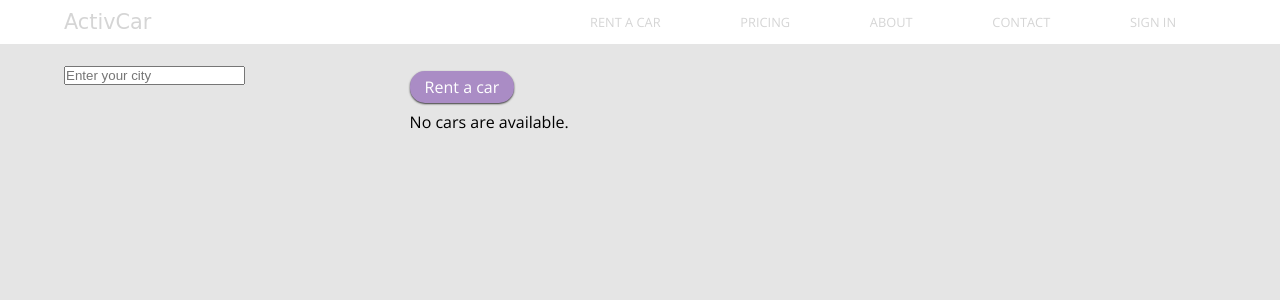
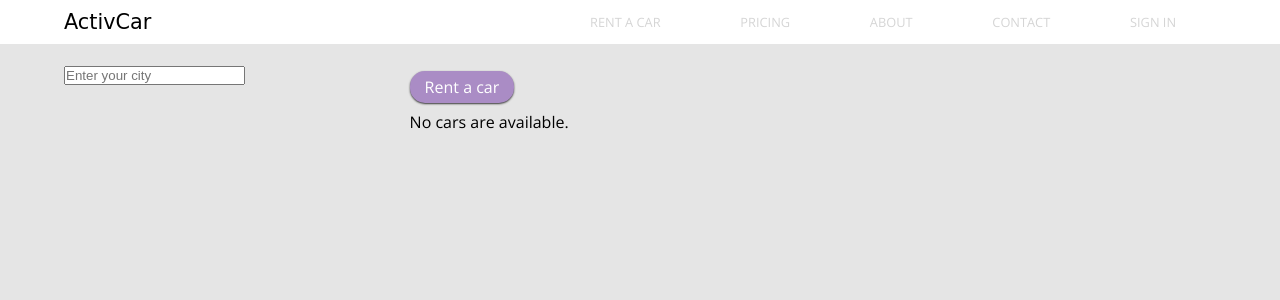
Before and after one commit to philippbruhin/dopejob, a Django app: page / in a window 1280 px wide. Shown: the top 300 px of the page. Run offline with Django 3.2, Linux system fonts and the light colour scheme; data that the repository does not hold is empty; some web fonts are replaced.

Commit message:
style logo brand

```diff
--- a/rental/static/styles/app.css
+++ b/rental/static/styles/app.css
@@ -4,6 +4,8 @@ body {font-family: 'Open Sans', sans-serif; font-size: 16px; line-height: normal
 a { text-decoration: none; color: #d5d5d5; }
 a:hover {color: black;}
 .container { max-width: 90%; margin: 0 auto; width: 100%; }
+.brand { color: black; }
+.brand:hover { color: black; }
 .header {padding: 10px 0; border-bottom: 2px solid #e5e5e5; }
 .header-menu-list { display: flex; position: relative; justify-content: space-between; }
 .header-menu-list-item.logo { justify-content:flex-start;  flex-grow: 5; }
```
